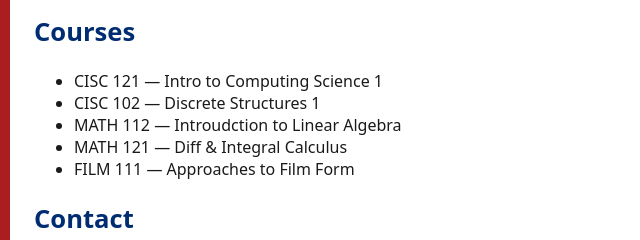
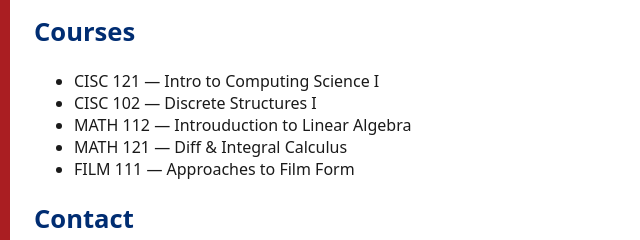
Before and after one commit to 22awt/queens-student-page, a plain HTML site: page index.html in a window 1280 px wide. Shown: the part 559-799 px from the top of the page, 156-796 px from the left. Drawn offline with Linux system fonts and the light colour scheme.

Commit message:
Update index.html

```diff
--- a/index.html
+++ b/index.html
@@ -22,9 +22,9 @@
       <!-- ====== PROJECTS/COURSES (add or rename items to courses instead of projects) ====== -->
       <h2>Courses</h2>
       <ul>
-        <li>CISC 121 — Intro to Computing Science 1</li>
-        <li>CISC 102 — Discrete Structures 1</li>
-        <li>MATH 112 — Introudction to Linear Algebra</li>
+        <li>CISC 121 — Intro to Computing Science I</li>
+        <li>CISC 102 — Discrete Structures I</li>
+        <li>MATH 112 — Introuduction to Linear Algebra</li>
         <li>MATH 121 — Diff & Integral Calculus</li>
         <li>FILM 111 — Approaches to Film Form</li>
       </ul>
```
